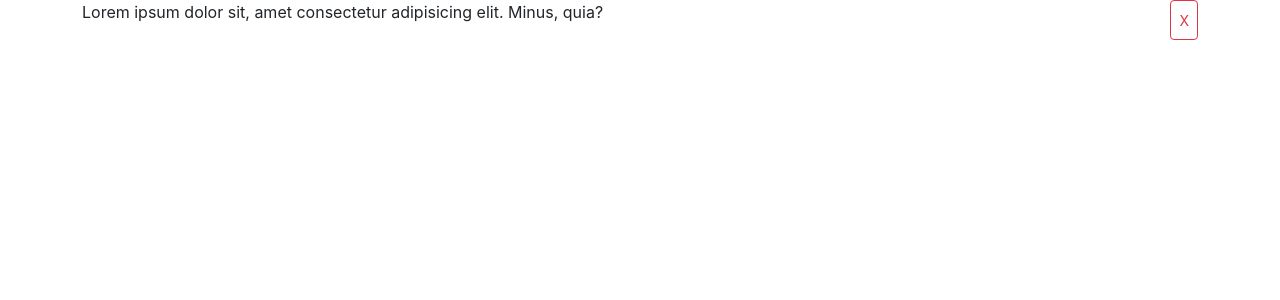
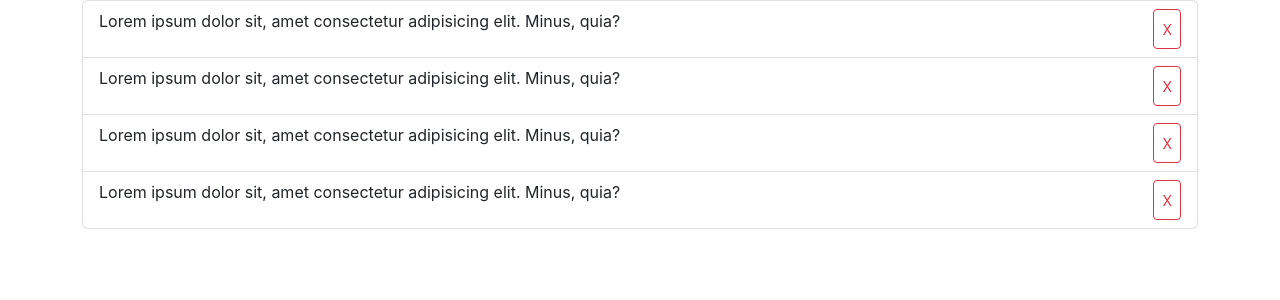
Before and after one commit to BasheerRajeh/simple-todo-list, a React (Create React App) app: page / in a window 1280 px wide. Shown: the top 300 px of the page. Built offline with nearby package versions, Linux system fonts and the light colour scheme.

Commit message:
Create a static TodoList component.

```diff
--- a/src/App.js
+++ b/src/App.js
@@ -1,9 +1,9 @@
-import Todo from "./components/Todo";
+import TodoList from "./components/TodoList";
 
 function App() {
   return (
     <main className="container">
-      <Todo />
+      <TodoList />
     </main>
   );
 }
--- /dev/null
+++ b/src/components/TodoList.jsx
@@ -0,0 +1,15 @@
+import Todo from "./Todo";
+
+
+const TodoList = () => {
+    return (
+        <ul className="list-group">
+            <li className="list-group-item"><Todo /></li>
+            <li className="list-group-item"><Todo /></li>
+            <li className="list-group-item"><Todo /></li>
+            <li className="list-group-item"><Todo /></li>
+        </ul>
+    );
+}
+
+export default TodoList;
```
